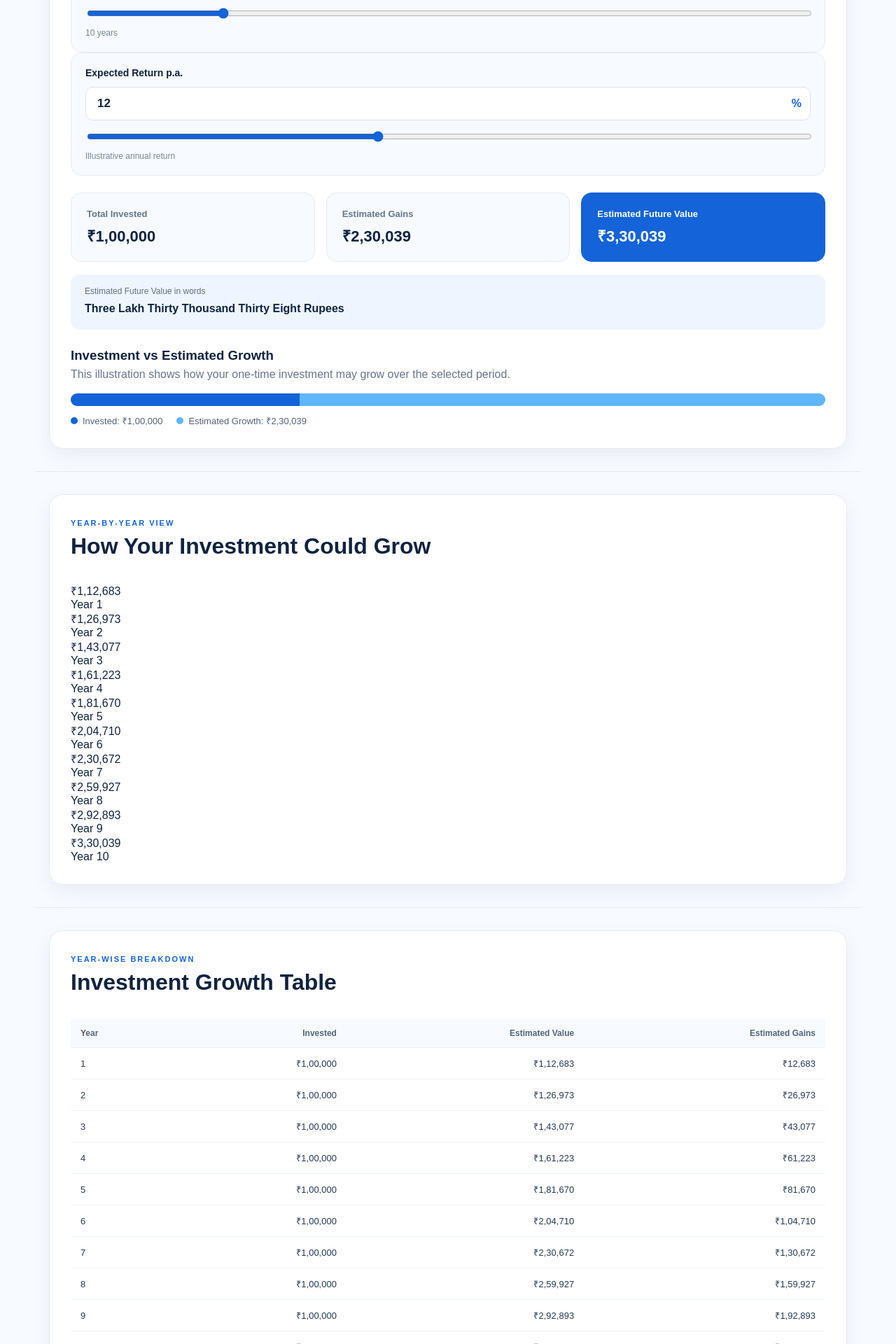
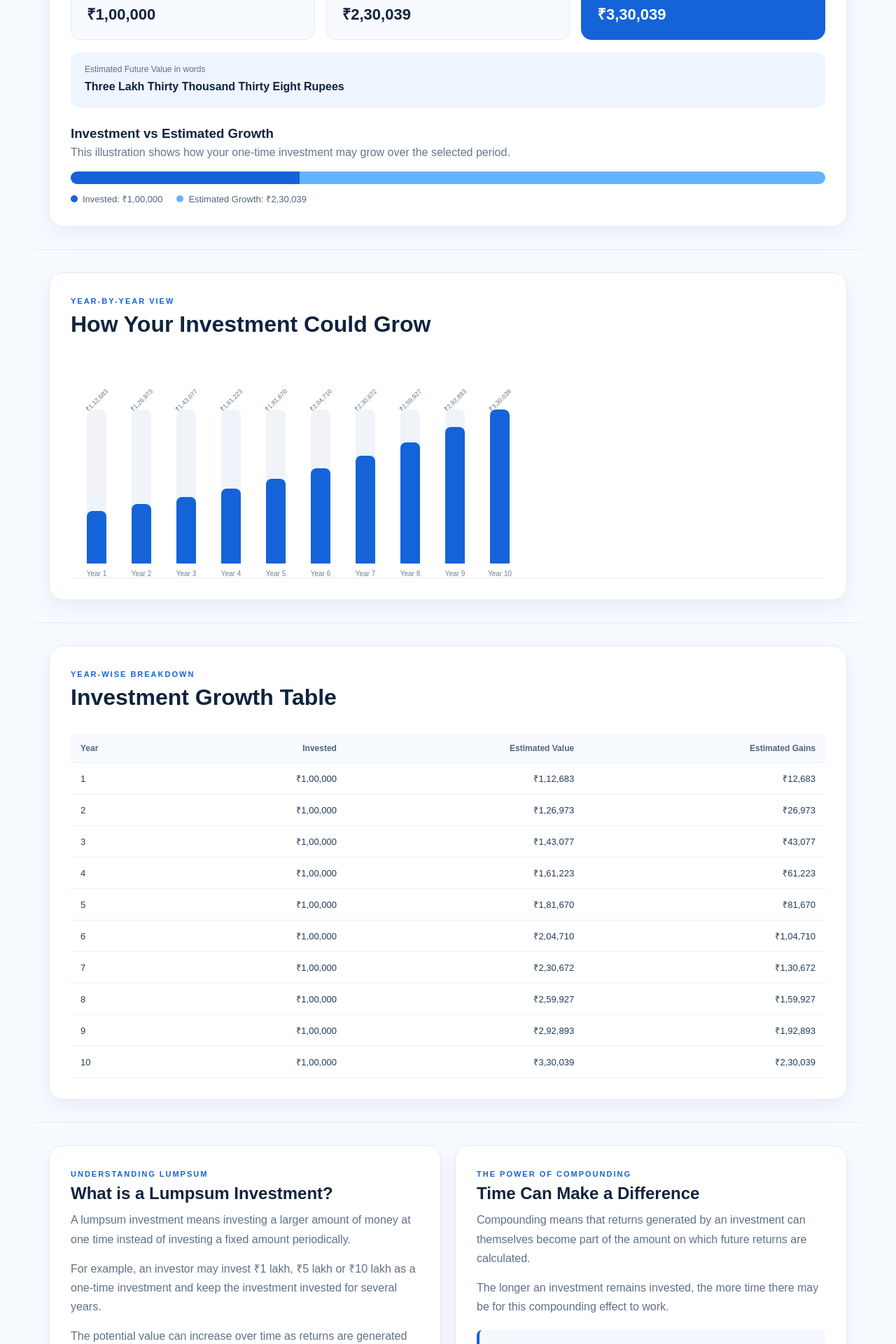
Before and after one commit to Aravind100/aravind-financial-expert, a Next.js app: page /calculators/lumpsum in a window 1280 px wide. Shown: the part 600-2520 px from the top of the page at 70% size. Built offline with nearby package versions, Linux system fonts and the light colour scheme.

Commit message:
Refactor calculator styles to lumpsum-page

```diff
--- a/app/globals.css
+++ b/app/globals.css
@@ -2482,18 +2482,33 @@
 
 
 /* =========================================================
-   LUMPSUM CALCULATOR
+   LUMPSUM CALCULATOR - COMPLETE
    ========================================================= */
 
-.calculatorSection {
+.lumpsum-page {
+  width: 100%;
+  max-width: 100%;
+  overflow-x: hidden;
+  box-sizing: border-box;
+}
+
+/* Main sections */
+
+.lumpsum-page .calculatorSection {
   width: 100%;
   max-width: 1180px;
   margin: 0 auto;
   padding: 32px 20px;
-}
-
-.calculatorBox,
-.calculatorContentCard {
+  box-sizing: border-box;
+}
+
+/* Calculator box */
+
+.lumpsum-page .calculatorBox,
+.lumpsum-page .calculatorContentCard {
+  width: 100%;
+  max-width: 100%;
+  box-sizing: border-box;
   background: #fff;
   border: 1px solid #e5ebf3;
   border-radius: 20px;
@@ -2501,40 +2516,51 @@
   box-shadow: 0 10px 30px rgba(16, 35, 63, 0.06);
 }
 
-.calculatorBoxHeader {
+/* Header */
+
+.lumpsum-page .calculatorBoxHeader {
   margin-bottom: 28px;
 }
 
-.calculatorBoxHeader h2,
-.calculatorSectionHeading h2,
-.calculatorInfoCard h2,
-.calculatorCTA h2 {
+.lumpsum-page .calculatorBoxHeader h2,
+.lumpsum-page .calculatorSectionHeading h2,
+.lumpsum-page .calculatorInfoCard h2,
+.lumpsum-page .calculatorCTA h2 {
   margin: 0 0 10px;
   color: #10233f;
 }
 
-.calculatorBoxHeader p,
-.calculatorInfoCard p,
-.calculatorCTA p {
+.lumpsum-page .calculatorBoxHeader p,
+.lumpsum-page .calculatorInfoCard p,
+.lumpsum-page .calculatorCTA p {
   margin: 0;
   color: #607086;
   line-height: 1.7;
 }
 
-.calculatorInputGrid {
+/* =========================================================
+   INPUTS
+   ========================================================= */
+
+.lumpsumInputGrid {
+  width: 100%;
   display: grid;
-  grid-template-columns: repeat(3, 1fr);
-  gap: 18px;
-}
-
-.calculatorInputCard {
+  grid-template-columns: repeat(3, minmax(0, 1fr));
+  gap: 20px;
+  box-sizing: border-box;
+}
+
+.lumpsum-page .calculatorInputCard {
+  width: 100%;
+  min-width: 0;
+  box-sizing: border-box;
   background: #f7faff;
   border: 1px solid #e4ebf5;
   border-radius: 16px;
   padding: 20px;
 }
 
-.calculatorInputCard label {
+.lumpsum-page .calculatorInputCard label {
   display: block;
   margin-bottom: 12px;
   color: #10233f;
@@ -2542,9 +2568,12 @@
   font-weight: 800;
 }
 
-.calculatorInputWrap {
+.lumpsum-page .calculatorInputWrap {
   display: flex;
   align-items: center;
+  width: 100%;
+  min-width: 0;
+  box-sizing: border-box;
   gap: 8px;
   background: #fff;
   border: 1px solid #d9e2ef;
@@ -2552,13 +2581,16 @@
   padding: 0 12px;
 }
 
-.calculatorInputWrap span {
+.lumpsum-page .calculatorInputWrap span {
+  flex: 0 0 auto;
   color: #1463d8;
   font-weight: 800;
 }
 
-.calculatorInputWrap input {
+.lumpsum-page .calculatorInputWrap input {
   width: 100%;
+  min-width: 0;
+  box-sizing: border-box;
   border: 0;
   outline: 0;
   background: transparent;
@@ -2568,33 +2600,45 @@
   color: #10233f;
 }
 
-.calculatorInputHint {
+.lumpsum-page .calculatorInputWrap input::-webkit-inner-spin-button,
+.lumpsum-page .calculatorInputWrap input::-webkit-outer-spin-button {
+  opacity: 1;
+}
+
+.lumpsum-page .calculatorInputHint {
   margin: 9px 0 0;
   color: #78879a;
   font-size: 12px;
 }
 
-.calculatorRange {
+.lumpsum-page .calculatorRange {
   width: 100%;
   margin-top: 15px;
   accent-color: #1463d8;
 }
 
-.calculatorResults {
+/* =========================================================
+   RESULTS
+   ========================================================= */
+
+.lumpsum-page .calculatorResults {
+  width: 100%;
   display: grid;
-  grid-template-columns: repeat(3, 1fr);
+  grid-template-columns: repeat(3, minmax(0, 1fr));
   gap: 16px;
   margin-top: 24px;
 }
 
-.calculatorResultCard {
+.lumpsum-page .calculatorResultCard {
+  min-width: 0;
+  box-sizing: border-box;
   padding: 22px;
   border-radius: 15px;
   background: #f7faff;
   border: 1px solid #e4ebf5;
 }
 
-.calculatorResultCard span {
+.lumpsum-page .calculatorResultCard span {
   display: block;
   color: #66768b;
   font-size: 13px;
@@ -2602,56 +2646,67 @@
   margin-bottom: 8px;
 }
 
-.calculatorResultCard strong {
+.lumpsum-page .calculatorResultCard strong {
   display: block;
   color: #10233f;
   font-size: 22px;
-}
-
-.calculatorResultHighlight {
+  overflow-wrap: anywhere;
+}
+
+.lumpsum-page .calculatorResultHighlight {
   background: #1463d8;
   border-color: #1463d8;
 }
 
-.calculatorResultHighlight span,
-.calculatorResultHighlight strong {
+.lumpsum-page .calculatorResultHighlight span,
+.lumpsum-page .calculatorResultHighlight strong {
   color: #fff;
 }
 
-.calculatorAmountWords {
+/* =========================================================
+   AMOUNT IN WORDS
+   ========================================================= */
+
+.lumpsum-page .calculatorAmountWords {
   margin-top: 18px;
   padding: 17px 20px;
   border-radius: 12px;
   background: #eef5ff;
-}
-
-.calculatorAmountWords span {
+  box-sizing: border-box;
+}
+
+.lumpsum-page .calculatorAmountWords span {
   display: block;
   color: #607086;
   font-size: 12px;
   margin-bottom: 5px;
 }
 
-.calculatorAmountWords strong {
+.lumpsum-page .calculatorAmountWords strong {
   color: #10233f;
   line-height: 1.6;
-}
-
-.calculatorBreakdown {
+  overflow-wrap: anywhere;
+}
+
+/* =========================================================
+   INVESTMENT VS GROWTH
+   ========================================================= */
+
+.lumpsum-page .calculatorBreakdown {
   margin-top: 26px;
 }
 
-.calculatorBreakdownHeader h3 {
+.lumpsum-page .calculatorBreakdownHeader h3 {
   margin: 0 0 7px;
   color: #10233f;
 }
 
-.calculatorBreakdownHeader p {
+.lumpsum-page .calculatorBreakdownHeader p {
   margin: 0 0 18px;
   color: #66768b;
 }
 
-.calculatorBar {
+.lumpsum-page .calculatorBar {
   display: flex;
   width: 100%;
   height: 18px;
@@ -2660,15 +2715,15 @@
   background: #edf1f6;
 }
 
-.calculatorBarInvested {
+.lumpsum-page .calculatorBarInvested {
   background: #1463d8;
 }
 
-.calculatorBarGrowth {
+.lumpsum-page .calculatorBarGrowth {
   background: #61b5ff;
 }
 
-.calculatorLegend {
+.lumpsum-page .calculatorLegend {
   display: flex;
   flex-wrap: wrap;
   gap: 20px;
@@ -2677,35 +2732,39 @@
   font-size: 13px;
 }
 
-.calculatorLegend span {
+.lumpsum-page .calculatorLegend span {
   display: inline-flex;
   align-items: center;
   gap: 7px;
 }
 
-.legendInvested,
-.legendGrowth {
+.lumpsum-page .legendInvested,
+.lumpsum-page .legendGrowth {
   width: 10px;
   height: 10px;
   border-radius: 50%;
   display: inline-block;
 }
 
-.legendInvested {
+.lumpsum-page .legendInvested {
   background: #1463d8;
 }
 
-.legendGrowth {
+.lumpsum-page .legendGrowth {
   background: #61b5ff;
 }
 
-.calculatorSectionHeading {
+/* =========================================================
+   SECTION HEADINGS
+   ========================================================= */
+
+.lumpsum-page .calculatorSectionHeading {
   display: flex;
   justify-content: space-between;
   margin-bottom: 24px;
 }
 
-.calculatorSmallLabel {
+.lumpsum-page .calculatorSmallLabel {
   display: inline-block;
   margin-bottom: 8px;
   color: #1463d8;
@@ -2714,18 +2773,25 @@
   letter-spacing: 2px;
 }
 
-.calculatorChart {
+/* =========================================================
+   CHART
+   ========================================================= */
+
+.lumpsumChart {
+  width: 100%;
+  height: 310px;
   display: flex;
   align-items: flex-end;
   gap: 10px;
-  height: 310px;
   padding: 25px 10px 0;
   overflow-x: auto;
+  overflow-y: hidden;
+  box-sizing: border-box;
   border-bottom: 1px solid #e5ebf3;
 }
 
-.calculatorChartItem {
-  min-width: 54px;
+.lumpsumChartItem {
+  flex: 0 0 54px;
   height: 100%;
   display: flex;
   flex-direction: column;
@@ -2733,7 +2799,7 @@
   justify-content: flex-end;
 }
 
-.calculatorChartValue {
+.lumpsumChartValue {
   margin-bottom: 7px;
   color: #607086;
   font-size: 9px;
@@ -2741,7 +2807,7 @@
   transform: rotate(-45deg);
 }
 
-.calculatorChartBar {
+.lumpsumChartBar {
   width: 28px;
   height: 220px;
   display: flex;
@@ -2751,62 +2817,72 @@
   overflow: hidden;
 }
 
-.calculatorChartFill {
+.lumpsumChartFill {
   width: 100%;
   min-height: 4px;
   background: #1463d8;
   border-radius: 8px 8px 0 0;
 }
 
-.calculatorChartItem > span {
+.lumpsumChartItem > span {
   margin-top: 9px;
   color: #718096;
   font-size: 10px;
   white-space: nowrap;
 }
 
-.calculatorTableWrap {
+/* =========================================================
+   TABLE
+   ========================================================= */
+
+.lumpsum-page .calculatorTableWrap {
   width: 100%;
   overflow-x: auto;
 }
 
-.calculatorTable {
+.lumpsum-page .calculatorTable {
   width: 100%;
   border-collapse: collapse;
   min-width: 650px;
 }
 
-.calculatorTable th,
-.calculatorTable td {
+.lumpsum-page .calculatorTable th,
+.lumpsum-page .calculatorTable td {
   padding: 13px 14px;
   border-bottom: 1px solid #edf1f5;
   text-align: right;
   white-space: nowrap;
 }
 
-.calculatorTable th:first-child,
-.calculatorTable td:first-child {
+.lumpsum-page .calculatorTable th:first-child,
+.lumpsum-page .calculatorTable td:first-child {
   text-align: left;
 }
 
-.calculatorTable th {
+.lumpsum-page .calculatorTable th {
   background: #f7faff;
   color: #53647a;
   font-size: 12px;
 }
 
-.calculatorTable td {
+.lumpsum-page .calculatorTable td {
   color: #243a58;
   font-size: 13px;
 }
 
-.calculatorInfoGrid {
+/* =========================================================
+   INFORMATION
+   ========================================================= */
+
+.lumpsumInfoGrid {
   display: grid;
-  grid-template-columns: repeat(2, 1fr);
+  grid-template-columns: repeat(2, minmax(0, 1fr));
   gap: 20px;
 }
 
-.calculatorInfoCard {
+.lumpsum-page .calculatorInfoCard {
+  min-width: 0;
+  box-sizing: border-box;
   background: #fff;
   border: 1px solid #e5ebf3;
   border-radius: 20px;
@@ -2814,11 +2890,11 @@
   box-shadow: 0 10px 30px rgba(16, 35, 63, 0.05);
 }
 
-.calculatorInfoCard p + p {
+.lumpsum-page .calculatorInfoCard p + p {
   margin-top: 15px;
 }
 
-.calculatorHighlightNote {
+.lumpsum-page .calculatorHighlightNote {
   margin-top: 20px;
   padding: 17px;
   border-left: 4px solid #1463d8;
@@ -2828,20 +2904,26 @@
   line-height: 1.7;
 }
 
-.calculatorSteps {
+/* =========================================================
+   STEPS
+   ========================================================= */
+
+.lumpsumSteps {
   display: grid;
-  grid-template-columns: repeat(4, 1fr);
+  grid-template-columns: repeat(4, minmax(0, 1fr));
   gap: 16px;
 }
 
-.calculatorStep {
+.lumpsum-page .calculatorStep {
+  min-width: 0;
+  box-sizing: border-box;
   padding: 22px;
   background: #f7faff;
   border: 1px solid #e4ebf5;
   border-radius: 15px;
 }
 
-.calculatorStep > span {
+.lumpsum-page .calculatorStep > span {
   display: inline-flex;
   margin-bottom: 18px;
   color: #1463d8;
@@ -2849,133 +2931,161 @@
   font-weight: 900;
 }
 
-.calculatorStep h3 {
+.lumpsum-page .calculatorStep h3 {
   margin: 0 0 8px;
   color: #10233f;
   font-size: 17px;
 }
 
-.calculatorStep p {
+.lumpsum-page .calculatorStep p {
   margin: 0;
   color: #66768b;
   font-size: 14px;
   line-height: 1.65;
 }
 
-.calculatorComparison {
+/* =========================================================
+   LUMPSUM VS SIP
+   ========================================================= */
+
+.lumpsumComparison {
   display: grid;
-  grid-template-columns: repeat(2, 1fr);
+  grid-template-columns: repeat(2, minmax(0, 1fr));
   gap: 20px;
 }
 
-.calculatorComparison > div {
+.lumpsumComparison > div {
+  min-width: 0;
   padding: 24px;
   border: 1px solid #e5ebf3;
   border-radius: 15px;
   background: #f9fbfe;
 }
 
-.calculatorComparison h3 {
+.lumpsumComparison h3 {
   margin: 0 0 14px;
   color: #10233f;
 }
 
-.calculatorComparison ul {
+.lumpsumComparison ul {
   margin: 0;
   padding-left: 20px;
 }
 
-.calculatorComparison li {
+.lumpsumComparison li {
   margin-bottom: 9px;
   color: #607086;
   line-height: 1.5;
 }
 
-.calculatorNote {
+.lumpsum-page .calculatorNote {
   margin: 22px 0 0;
   color: #66768b;
   line-height: 1.7;
 }
 
-.calculatorQuickGrid {
+/* =========================================================
+   QUICK EXAMPLES
+   ========================================================= */
+
+.lumpsumQuickGrid {
   display: grid;
-  grid-template-columns: repeat(4, 1fr);
+  grid-template-columns: repeat(4, minmax(0, 1fr));
   gap: 15px;
 }
 
-.calculatorQuickCard {
+.lumpsum-page .calculatorQuickCard {
+  width: 100%;
+  min-width: 0;
+  box-sizing: border-box;
   border: 1px solid #e3eaf4;
   background: #f7faff;
   border-radius: 15px;
   padding: 20px;
   text-align: left;
   cursor: pointer;
-  transition: transform 0.2s ease, box-shadow 0.2s ease;
-}
-
-.calculatorQuickCard:hover {
+  transition:
+    transform 0.2s ease,
+    box-shadow 0.2s ease;
+}
+
+.lumpsum-page .calculatorQuickCard:hover {
   transform: translateY(-3px);
   box-shadow: 0 10px 25px rgba(16, 35, 63, 0.08);
 }
 
-.calculatorQuickCard span {
+.lumpsum-page .calculatorQuickCard span {
   display: block;
   color: #607086;
   font-size: 13px;
   margin-bottom: 8px;
 }
 
-.calculatorQuickCard strong {
+.lumpsum-page .calculatorQuickCard strong {
   display: block;
   color: #1463d8;
   font-size: 19px;
   margin-bottom: 8px;
 }
 
-.calculatorQuickCard small {
+.lumpsum-page .calculatorQuickCard small {
   color: #7a8798;
   line-height: 1.5;
 }
 
-.calculatorRelatedGrid {
+/* =========================================================
+   RELATED CALCULATORS
+   ========================================================= */
+
+.lumpsumRelatedGrid {
   display: grid;
-  grid-template-columns: repeat(3, 1fr);
+  grid-template-columns: repeat(3, minmax(0, 1fr));
   gap: 18px;
 }
 
-.calculatorRelatedCard {
+.lumpsum-page .calculatorRelatedCard {
   display: block;
+  min-width: 0;
+  box-sizing: border-box;
   padding: 22px;
   background: #f7faff;
   border: 1px solid #e3eaf4;
   border-radius: 15px;
   text-decoration: none;
-  transition: transform 0.2s ease, box-shadow 0.2s ease;
-}
-
-.calculatorRelatedCard:hover {
+  transition:
+    transform 0.2s ease,
+    box-shadow 0.2s ease;
+}
+
+.lumpsum-page .calculatorRelatedCard:hover {
   transform: translateY(-3px);
   box-shadow: 0 10px 25px rgba(16, 35, 63, 0.08);
 }
 
-.calculatorRelatedCard span {
+.lumpsum-page .calculatorRelatedCard span {
   font-size: 25px;
 }
 
-.calculatorRelatedCard h3 {
+.lumpsum-page .calculatorRelatedCard h3 {
   margin: 12px 0 7px;
   color: #10233f;
 }
 
-.calculatorRelatedCard p {
+.lumpsum-page .calculatorRelatedCard p {
   margin: 0;
   color: #66768b;
   line-height: 1.6;
   font-size: 14px;
 }
 
-.calculatorCTA {
+/* =========================================================
+   CTA
+   ========================================================= */
+
+.lumpsum-page .calculatorCTA {
+  width: calc(100% - 40px);
   max-width: 1180px;
+  box-sizing: border-box;
   margin: 20px auto 30px;
   padding: 45px 30px;
   border-radius: 20px;
@@ -2984,21 +3094,27 @@
   text-align: center;
 }
 
-.calculatorCTA > div {
+.lumpsum-page .calculatorCTA > div {
   max-width: 750px;
   margin: 0 auto;
 }
 
-.calculatorCTA h2 {
+.lumpsum-page .calculatorCTA h2 {
   font-size: 30px;
 }
 
-.calculatorCTA p {
+.lumpsum-page .calculatorCTA p {
   margin-bottom: 22px;
 }
 
-.calculatorDisclaimer {
+/* =========================================================
+   DISCLAIMER
+   ========================================================= */
+
+.lumpsum-page .calculatorDisclaimer {
+  width: calc(100% - 40px);
   max-width: 1100px;
+  box-sizing: border-box;
   margin: 0 auto;
   padding: 20px;
   color: #78879a;
@@ -3007,71 +3123,109 @@
   text-align: center;
 }
 
-/* Mobile */
-@media (max-width: 900px) {
-  .calculatorInputGrid,
-  .calculatorResults,
-  .calculatorSteps,
-  .calculatorQuickGrid {
-    grid-template-columns: repeat(2, 1fr);
-  }
-
-  .calculatorRelatedGrid {
-    grid-template-columns: 1fr;
-  }
-}
+/* =========================================================
+   TABLET
+   ========================================================= */
+
+@media (max-width: 1000px) {
+  .lumpsumInputGrid {
+    grid-template-columns: repeat(2, minmax(0, 1fr));
+  }
+
+  .lumpsum-page .calculatorResults {
+    grid-template-columns: repeat(2, minmax(0, 1fr));
+  }
+
+  .lumpsumSteps {
+    grid-template-columns: repeat(2, minmax(0, 1fr));
+  }
+
+  .lumpsumQuickGrid {
+    grid-template-columns: repeat(2, minmax(0, 1fr));
+  }
+}
+
+/* =========================================================
+   MOBILE
+   ========================================================= */
 
 @media (max-width: 700px) {
-  .calculatorSection {
+  .lumpsum-page .calculatorSection {
     padding: 20px 14px;
   }
 
-  .calculatorBox,
-  .calculatorContentCard,
-  .calculatorInfoCard {
+  .lumpsum-page .calculatorBox,
+  .lumpsum-page .calculatorContentCard,
+  .lumpsum-page .calculatorInfoCard {
     padding: 20px;
     border-radius: 16px;
   }
 
-  .calculatorInputGrid,
-  .calculatorResults,
-  .calculatorInfoGrid,
-  .calculatorSteps,
-  .calculatorComparison,
-  .calculatorQuickGrid {
+  .lumpsumInputGrid {
     grid-template-columns: 1fr;
-  }
-
-  .calculatorResultCard strong {
+    gap: 14px;
+  }
+
+  .lumpsum-page .calculatorResults {
+    grid-template-columns: 1fr;
+    gap: 12px;
+  }
+
+  .lumpsumInfoGrid {
+    grid-template-columns: 1fr;
+  }
+
+  .lumpsumSteps {
+    grid-template-columns: 1fr;
+  }
+
+  .lumpsumComparison {
+    grid-template-columns: 1fr;
+  }
+
+  .lumpsumQuickGrid {
+    grid-template-columns: 1fr;
+  }
+
+  .lumpsumRelatedGrid {
+    grid-template-columns: 1fr;
+  }
+
+  .lumpsum-page .calculatorResultCard strong {
     font-size: 20px;
   }
 
-  .calculatorCTA {
+  .lumpsum-page .calculatorSectionHeading h2 {
+    font-size: 23px;
+  }
+
+  .lumpsumChart {
+    height: 280px;
+    padding-left: 5px;
+    padding-right: 5px;
+  }
+
+  .lumpsumChartBar {
+    width: 24px;
+    height: 190px;
+  }
+
+  .lumpsumChartItem {
+    flex-basis: 48px;
+  }
+
+  .lumpsum-page .calculatorCTA {
+    width: calc(100% - 28px);
     margin: 15px 14px 25px;
     padding: 35px 20px;
     border-radius: 16px;
   }
 
-  .calculatorCTA h2 {
+  .lumpsum-page .calculatorCTA h2 {
     font-size: 25px;
   }
 
-  .calculatorChart {
-    height: 280px;
-    padding-left: 5px;
-    padding-right: 5px;
-  }
-
-  .calculatorChartBar {
-    width: 24px;
-    height: 190px;
-  }
-
-  .calculatorChartItem {
-    min-width: 48px;
-  }
-
-  .calculatorSectionHeading h2 {
-    font-size: 23px;
-  }
-}
+  .lumpsum-page .calculatorDisclaimer {
+    width: calc(100% - 28px);
+  }
+}
```
